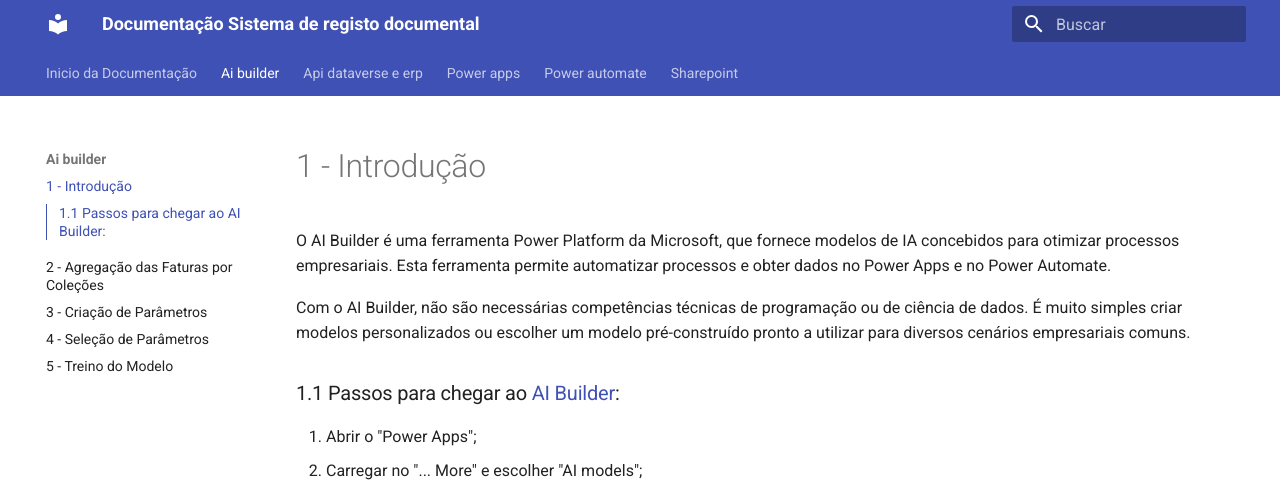
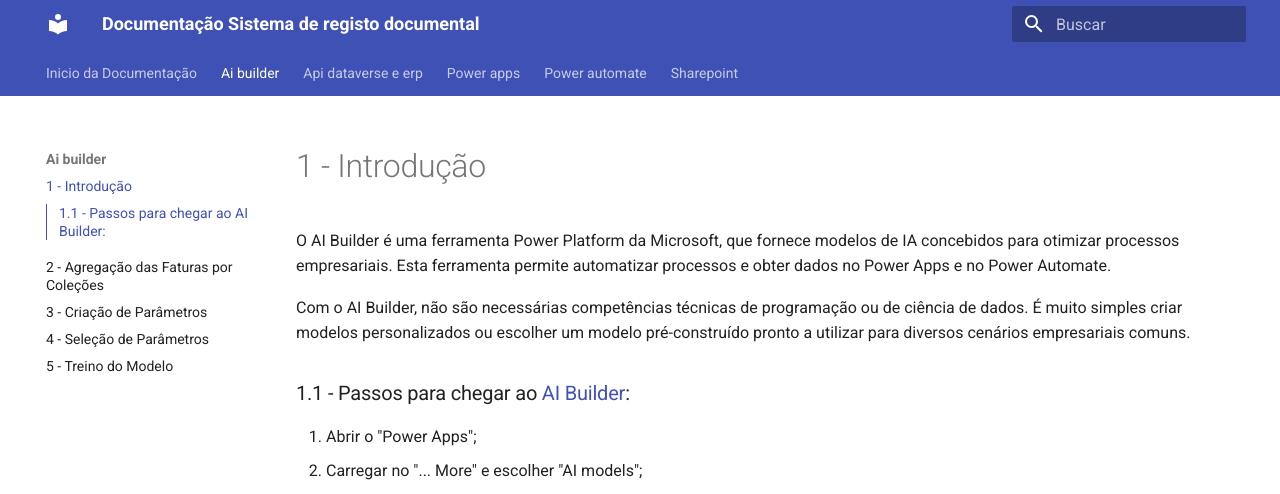
Before and after one commit to pedropimenta/gestaodoc-fhc, an MkDocs documentation site: the page built from docs/ai-builder/index.md, in a window 1280 px wide. Shown: the top 494 px of the page. Built offline with MkDocs 1.6.1 and Material for MkDocs 9.7.7, drawn with Linux system fonts in a browser that asks for light colours.

Commit message:
correção

```diff
--- a/docs/ai-builder/index.md
+++ b/docs/ai-builder/index.md
@@ -4,7 +4,7 @@ O AI Builder é uma ferramenta Power Platform da Microsoft, que fornece modelos
 
 Com o AI Builder, não são necessárias competências técnicas de programação ou de ciência de dados. É muito simples criar modelos personalizados ou escolher um modelo pré-construído pronto a utilizar para diversos cenários empresariais comuns.
 
-### 1.1 Passos para chegar ao [AI Builder](https://make.powerapps.com/environment/1d7172b4-aefe-e07e-b213-6682235ebf56/aibuilder/models?utm_source=PAMarketing&utm_medium=header&utm_campaign=signin):
+### 1.1 - Passos para chegar ao [AI Builder](https://make.powerapps.com/environment/1d7172b4-aefe-e07e-b213-6682235ebf56/aibuilder/models?utm_source=PAMarketing&utm_medium=header&utm_campaign=signin):
 
 1. Abrir o "Power Apps";
 2. Carregar no "... More" e escolher "AI models";
```
